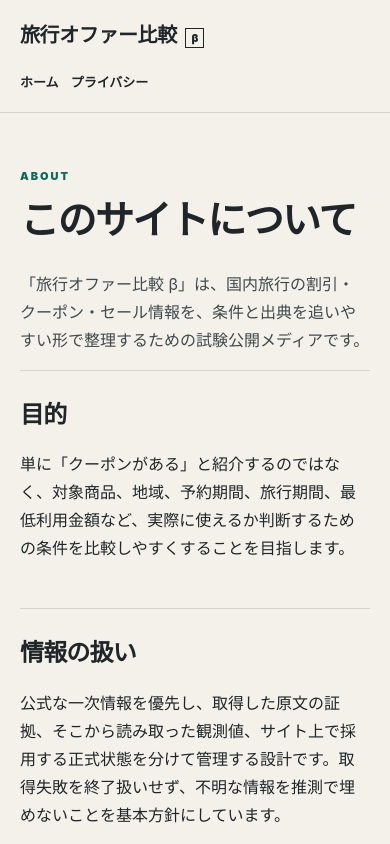
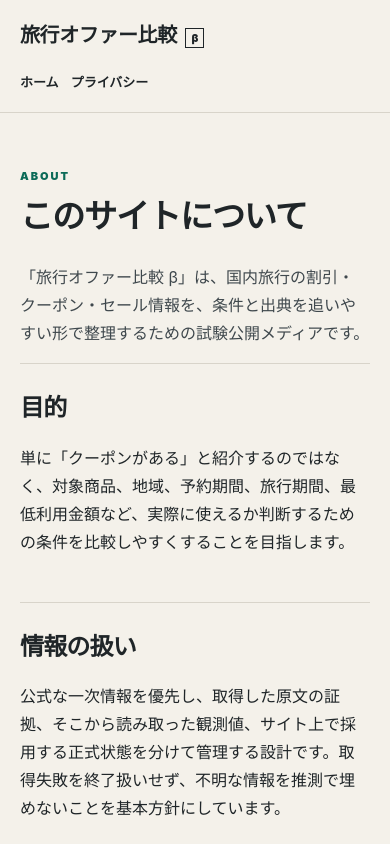
Before and after one commit to peisopenclaw-art/travel-offer-review, a plain HTML site: page about.html in a window 390 px wide. Shown: the top 844 px of the page. Drawn offline with Linux system fonts and the light colour scheme.

Commit message:
fix: tighten mobile hero wrapping

```diff
--- a/styles.css
+++ b/styles.css
@@ -59,7 +59,7 @@ footer p,footer small{color:var(--muted);font-size:12px}
   .split{gap:24px}
   .card{min-height:0}
   footer{grid-template-columns:minmax(0,1fr);padding-left:20px;padding-right:20px}
-  h1{font-size:clamp(36px,10vw,40px);line-height:1.12;letter-spacing:-.04em}
-  .page h1{font-size:clamp(36px,10vw,40px)}
+  h1{font-size:clamp(32px,8.5vw,34px);line-height:1.12;letter-spacing:-.035em}
+  .page h1{font-size:clamp(32px,8.5vw,34px)}
   .lead{font-size:16px}
 }
```
